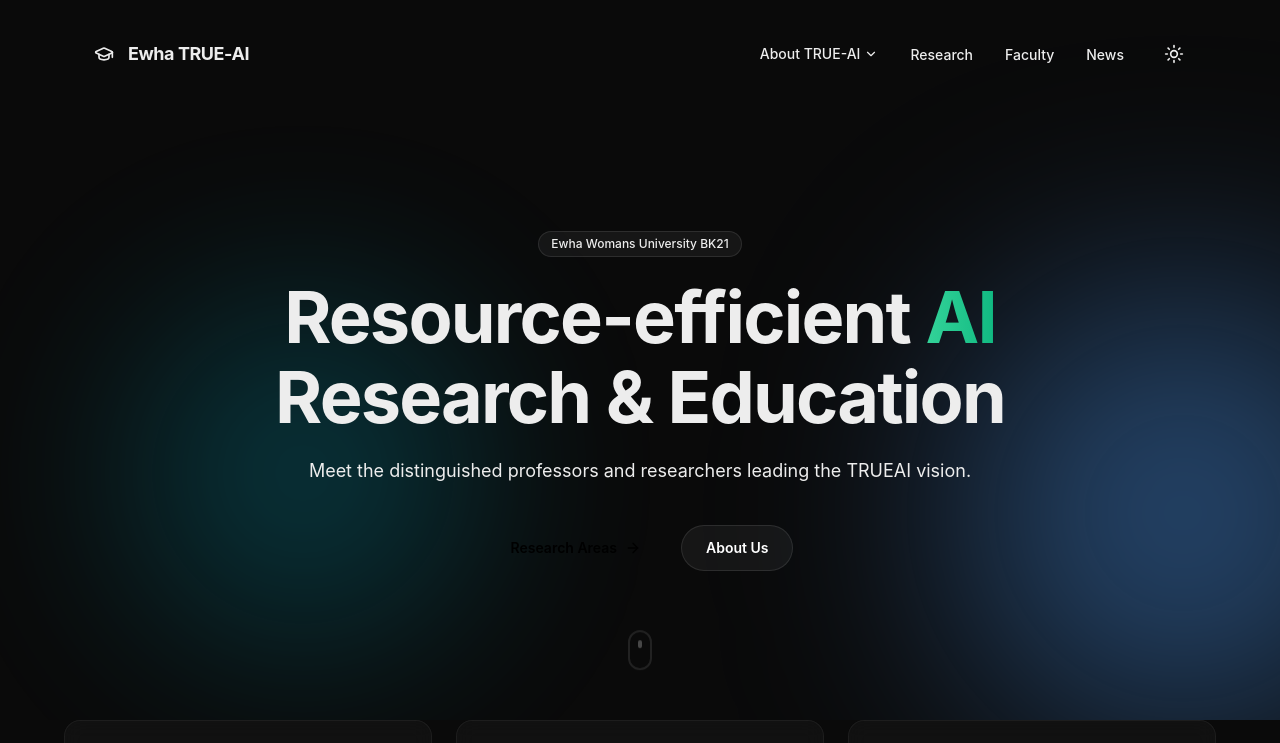
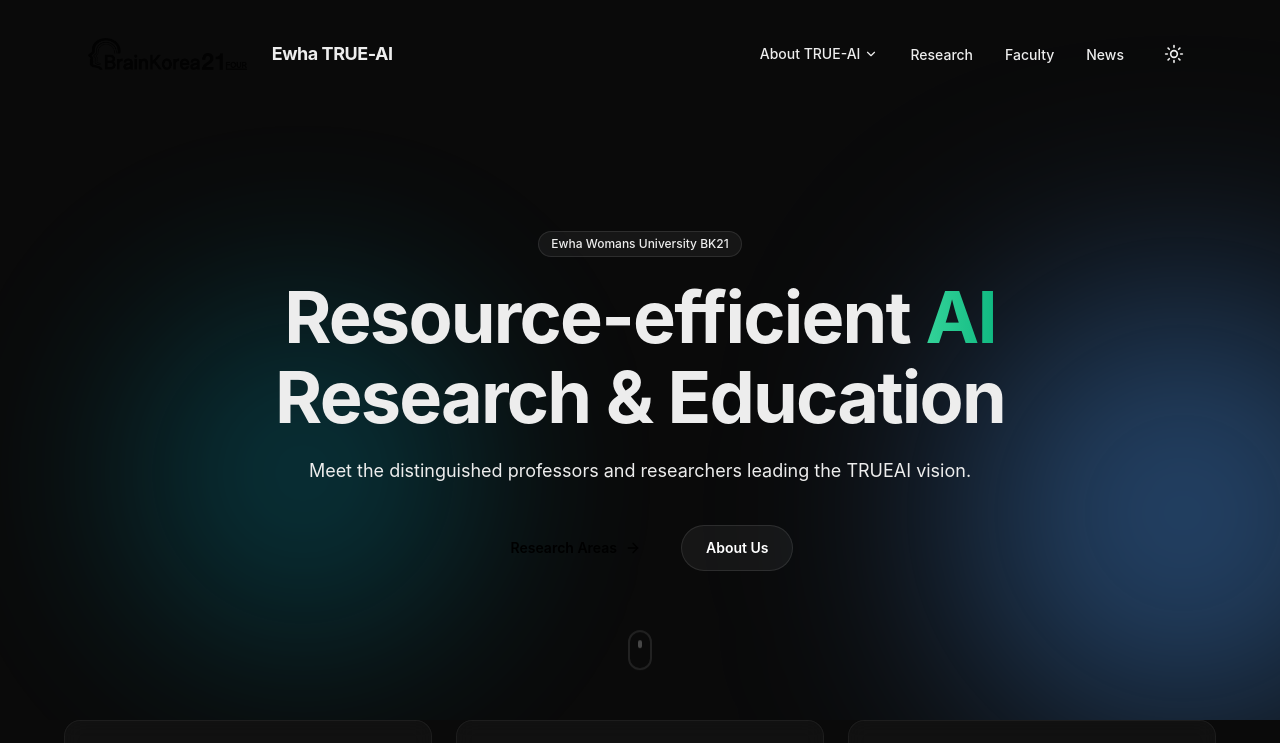
Before and after one commit to gilez/trueai, a React (Vite) app: page /trueai/faculty in a window 1280 px wide. Shown: the top 743 px of the page. Built offline with nearby package versions, Linux system fonts and the light colour scheme.

Commit message:
Add BK21 logo to navbar with proper styling and dark mode support

```diff
--- a/src/components/Navbar.jsx
+++ b/src/components/Navbar.jsx
@@ -63,10 +63,13 @@
                         }`}
                 >
                     {/* Logo */}
-                    <Link to="/" className="flex items-center gap-2 z-50">
-                        <div className="flex h-8 w-8 items-center justify-center rounded-full bg-primary/20 text-primary">
-                            <GraduationCap size={20} />
-                        </div>
+                    <Link to="/" className="flex items-center gap-3 z-50">
+                        <img
+                            src={`${import.meta.env.BASE_URL}bk21-logo.png`}
+                            alt="BK21 Logo"
+                            className="h-8 w-auto object-contain brightness-0 dark:brightness-100 dark:invert opacity-80"
+                        />
+                        <div className="h-8 w-px bg-border"></div>
                         <span className="text-lg font-bold tracking-tight text-foreground">
                             Ewha<span className="text-primary"> TRUE-AI</span>
                         </span>
```
Also changed, not shown: public/bk21-logo.png (added).
